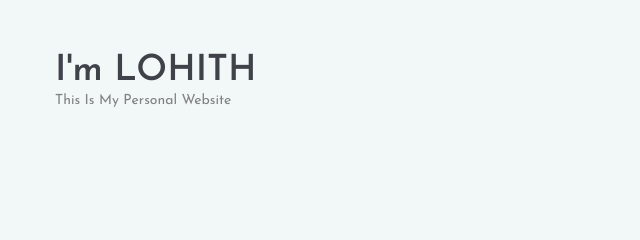
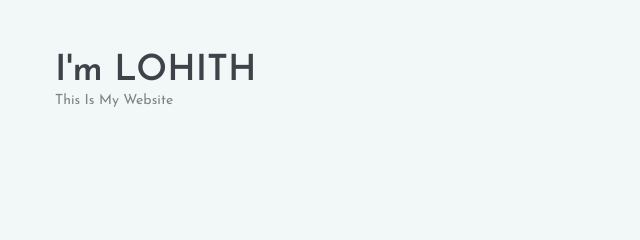
Before and after one commit to lohith9/lohith9.github.io, a plain HTML site: page index.html in a window 1280 px wide. Shown: the top 240 px of the page, 0-640 px from the left. Drawn offline with Linux system fonts and the light colour scheme.

Commit message:
Update index.html

```diff
--- a/index.html
+++ b/index.html
@@ -39,7 +39,7 @@
 				<div class="col-md-4">
 					<div class="site-logo">
 					<h2><a href="#">I'm LOHITH</a></h2>
-						<p>This Is My Personal Website</p>
+						<p>This Is My Website</p>
 					</div>
 				</div>
 				<div class="col-md-8 text-md-right header-buttons">
```
